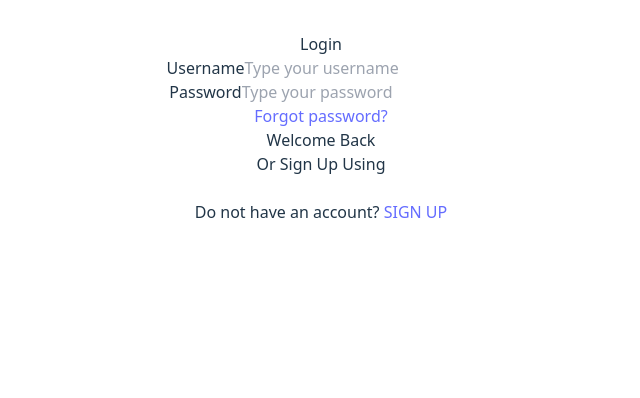
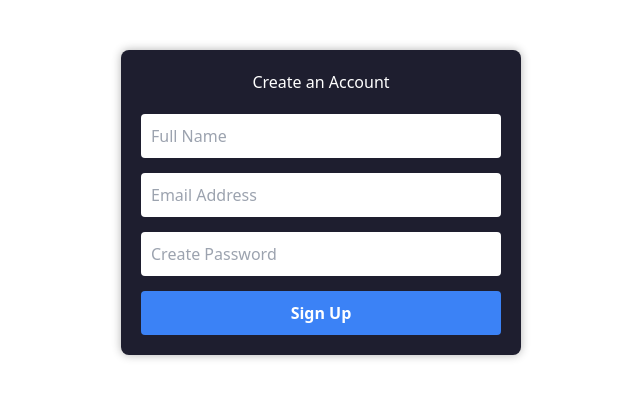
Before and after one commit to RamanandLokhande/Recruitment-app, a React (Vite) app in the folder Frontend/: page /signup in a window 1280 px wide. Shown: the top 398 px of the page, without its empty margins (319-959 px from the left). Built offline with nearby package versions, Linux system fonts and the light colour scheme; the HTML template or start-up script is replaced by a standard one.

Commit message:
Routing done of signup

```diff
--- a/Frontend/package.json
+++ b/Frontend/package.json
@@ -12,7 +12,8 @@
   "dependencies": {
     "react": "^19.1.0",
     "react-dom": "^19.1.0",
-    "react-icons": "^5.5.0"
+    "react-icons": "^5.5.0",
+    "react-router-dom": "^7.6.2"
   },
   "devDependencies": {
     "@eslint/js": "^9.25.0",
--- a/Frontend/src/App.jsx
+++ b/Frontend/src/App.jsx
@@ -1,12 +1,22 @@
-import React, { useState } from 'react';
-import MainPage from './pages/MainPage';
-import './App.css';
-import Login from './pages/login'; // ✅ lowercase path
+// src/App.jsx
+
+import React from 'react';
+import { BrowserRouter as Router, Routes, Route } from 'react-router-dom';
+
+import MainPage from './Pages/MainPage';
+import Login from './Pages/login';
+import Signup from './Pages/signup'; // Ensure this file exists in ./Pages
 
 function App() {
-  const [isLoggedIn, setIsLoggedIn] = useState(false);
-
-  return isLoggedIn ? <MainPage /> : <Login />;
+  return (
+    <Router>
+      <Routes>
+        <Route path="/" element={<MainPage />} />
+        <Route path="/login" element={<Login />} />
+        <Route path="/signup" element={<Signup />} />
+      </Routes>
+    </Router>
+  );
 }
 
 export default App;
--- /dev/null
+++ b/Frontend/src/Pages/signup.jsx
@@ -0,0 +1,96 @@
+// src/Pages/signup.jsx
+
+import React, { useState } from 'react';
+
+function Signup() {
+  const [formData, setFormData] = useState({
+    name: '',
+    email: '',
+    password: ''
+  });
+
+  const handleChange = (e) => {
+    setFormData({
+      ...formData,
+      [e.target.name]: e.target.value
+    });
+  };
+
+  const handleSubmit = (e) => {
+    e.preventDefault();
+    console.log('Signup Data:', formData);
+    // Add API call or logic here
+  };
+
+  return (
+    <div style={styles.container}>
+      <h2 style={styles.heading}>Create an Account</h2>
+      <form onSubmit={handleSubmit} style={styles.form}>
+        <input
+          type="text"
+          name="name"
+          placeholder="Full Name"
+          value={formData.name}
+          onChange={handleChange}
+          style={styles.input}
+        />
+        <input
+          type="email"
+          name="email"
+          placeholder="Email Address"
+          value={formData.email}
+          onChange={handleChange}
+          style={styles.input}
+        />
+        <input
+          type="password"
+          name="password"
+          placeholder="Create Password"
+          value={formData.password}
+          onChange={handleChange}
+          style={styles.input}
+        />
+        <button type="submit"  style={styles.button}>Sign Up</button>
+      </form>
+    </div>
+  );
+}
+
+const styles = {
+  container: {
+    width: '100%',
+    maxWidth: '400px',
+    margin: '50px auto',
+    padding: '20px',
+    borderRadius: '8px',
+    backgroundColor: '#1e1e2f',
+    color: 'white',
+    boxShadow: '0 0 10px rgba(0,0,0,0.3)',
+  },
+  heading: {
+    textAlign: 'center',
+    marginBottom: '20px'
+  },
+  form: {
+    display: 'flex',
+    flexDirection: 'column',
+    gap: '15px'
+  },
+  input: {
+    padding: '10px',
+    borderRadius: '4px',
+    border: 'none',
+    fontSize: '16px'
+  },
+  button: {
+    padding: '10px',
+    backgroundColor: '#3b82f6',
+    color: 'white',
+    border: 'none',
+    borderRadius: '4px',
+    fontWeight: 'bold',
+    cursor: 'pointer'
+  }
+};
+
+export default Signup;
--- a/Frontend/src/components/Navbar.jsx
+++ b/Frontend/src/components/Navbar.jsx
@@ -1,17 +1,28 @@
+// src/components/Navbar.jsx
+
 import React from 'react';
+import { useNavigate } from 'react-router-dom';
 
-const Navbar = () => {
+function Navbar() {
+  const navigate = useNavigate();
+
   return (
-    <nav className="flex justify-between items-center p-4 bg-white shadow-md">
+    <nav className="p-4 bg-black text-white flex justify-between items-center">
       <div className="text-3xl font-bold text-blue-600">Skillize</div>
       <div className="space-x-4">
-        <button className="bg-blue-600 text-white px-4 py-2 rounded hover:bg-blue-700">Login</button>
-        <button className="bg-blue-600 text-white px-4 py-2 rounded hover:bg-blue-700">
+        <button
+          onClick={() => navigate('/login')}
+          className="bg-blue-600 text-white px-4 py-2 rounded hover:bg-blue-700">
+          Login
+        </button>
+        <button
+          onClick={() => navigate('/signup')}
+          className="bg-blue-600 text-white px-4 py-2 rounded hover:bg-blue-700">
           Sign Up
         </button>
       </div>
     </nav>
   );
-};
+}
 
 export default Navbar;
```
Also changed, not shown: 1 other file (tests, documents, lock files or other folders).
